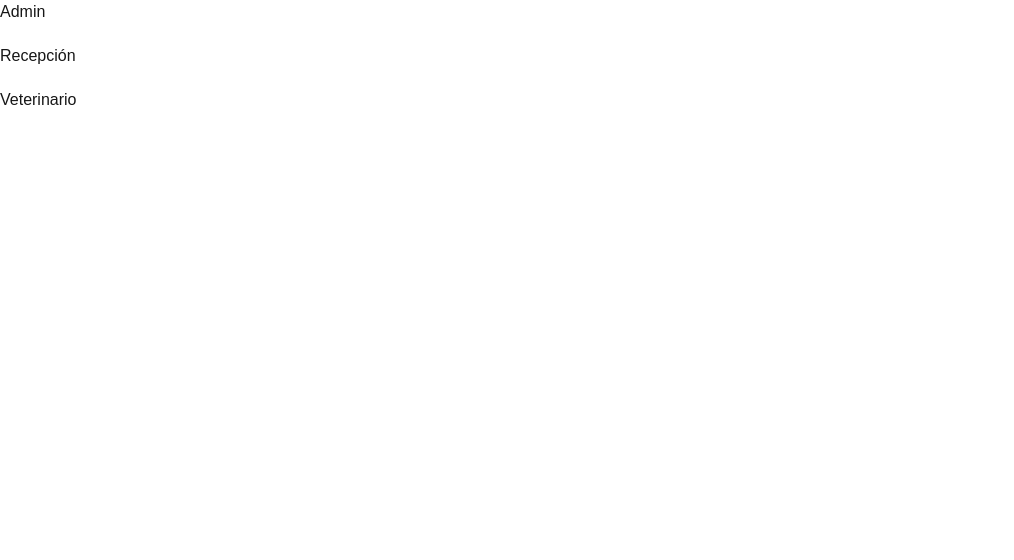
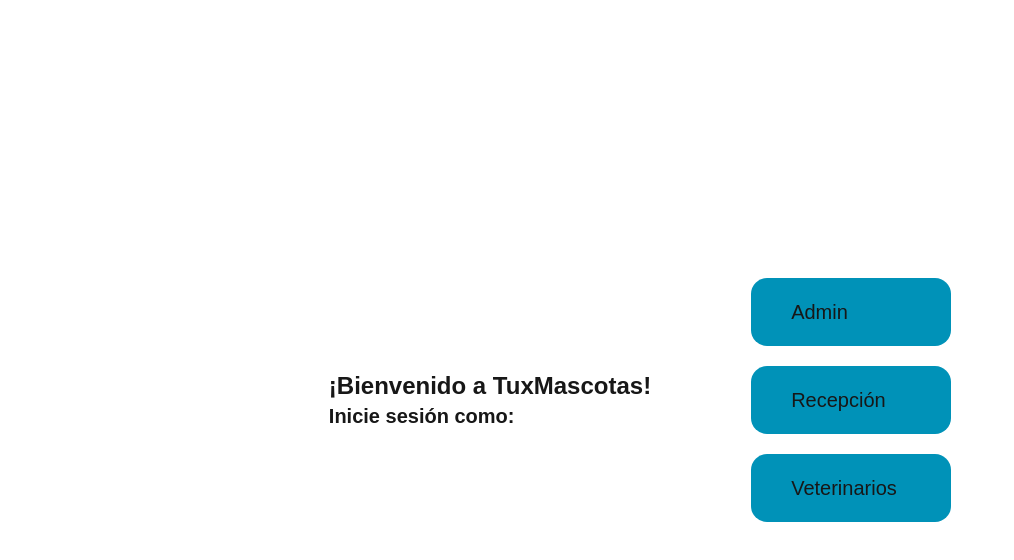
Before and after one commit to YBJ-UP/corte3-bda-243678, a Next.js app: page / in a window 1280 px wide. Shown: the top 560 px of the page, without its empty margins (0-1014 px from the left). Built offline with nearby package versions, Linux system fonts and the light colour scheme.

Commit message:
estilos, algún día haré lo de la base, probablemente en recu D=

```diff
--- a/src/app/(session)/layout.tsx
+++ b/src/app/(session)/layout.tsx
@@ -7,9 +7,9 @@ export default function Layout({
 }>){
     return (
         <>
-            <div>
-                <p>Veterinaria TuxMascotas</p> //es lo que se me ocurrió, no lo pensé mucho
-                <Link href={"/"}>Cerrar sesión</Link>
+            <div className="flex items-center justify-between bg-green-700 py-10 px-15">
+                <p className="text-xl font-bold">Veterinaria TuxMascotas</p>
+                <Link href={"/"} className="font-medium hover:font-bold">Cerrar sesión</Link>
             </div>
             {children}
         </>
--- /dev/null
+++ b/src/app/components/session_card.tsx
@@ -0,0 +1,14 @@
+import Link from "next/link"
+
+interface SessionCardProps {
+    name: string
+    route: string
+}
+
+export default function SessionCard(data: SessionCardProps) {
+    return (
+        <Link href={data.route} className="px-10 py-5 bg-cyan-600 rounded-2xl hover:bg-cyan-500 hover:font-bold hover:scale-110">
+            <p className="text-xl">{data.name}</p>
+        </Link>
+    )
+}
--- a/src/app/page.tsx
+++ b/src/app/page.tsx
@@ -1,11 +1,17 @@
-import Link from "next/link";
+import SessionCard from "./components/session_card";
 
 export default function Home() {
   return (
-    <div className="flex flex-col gap-5">
-      <Link href={"/admin"}>Admin</Link>
-      <Link href={"/recep"}>Recepción</Link>
-      <Link href={"/vet"}>Veterinario</Link>
+    <section className="flex justify-center items-center gap-25 my-auto">
+    <div>
+      <h1 className="text-2xl font-extrabold">¡Bienvenido a TuxMascotas!</h1>
+      <h2 className="text-xl font-semibold">Inicie sesión como:</h2>
     </div>
+      <section className="flex flex-col gap-5 w-50">
+        <SessionCard name="Admin" route="/admin" />
+        <SessionCard name="Recepción" route="/recep" />
+        <SessionCard name="Veterinarios" route="/vet" />
+      </section>
+    </section>
   );
 }
```
